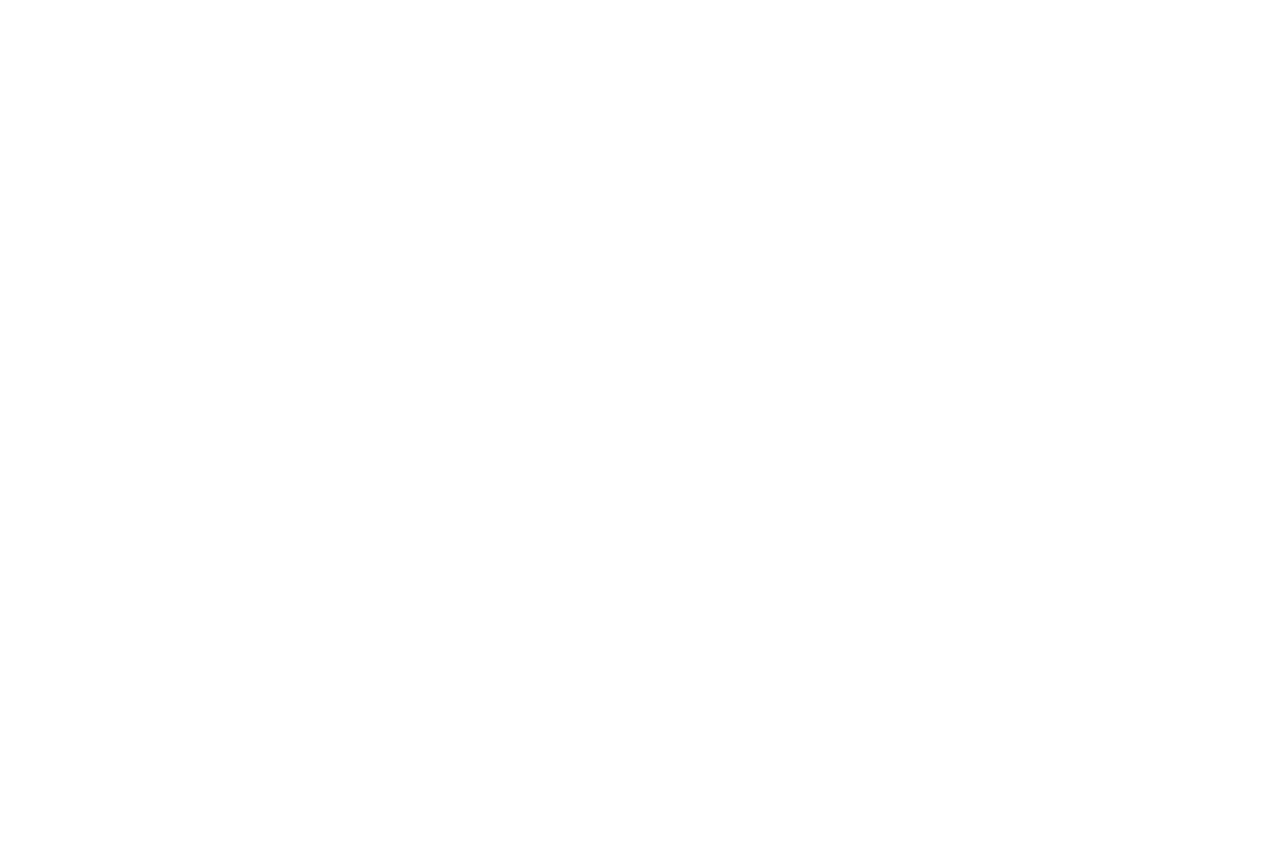
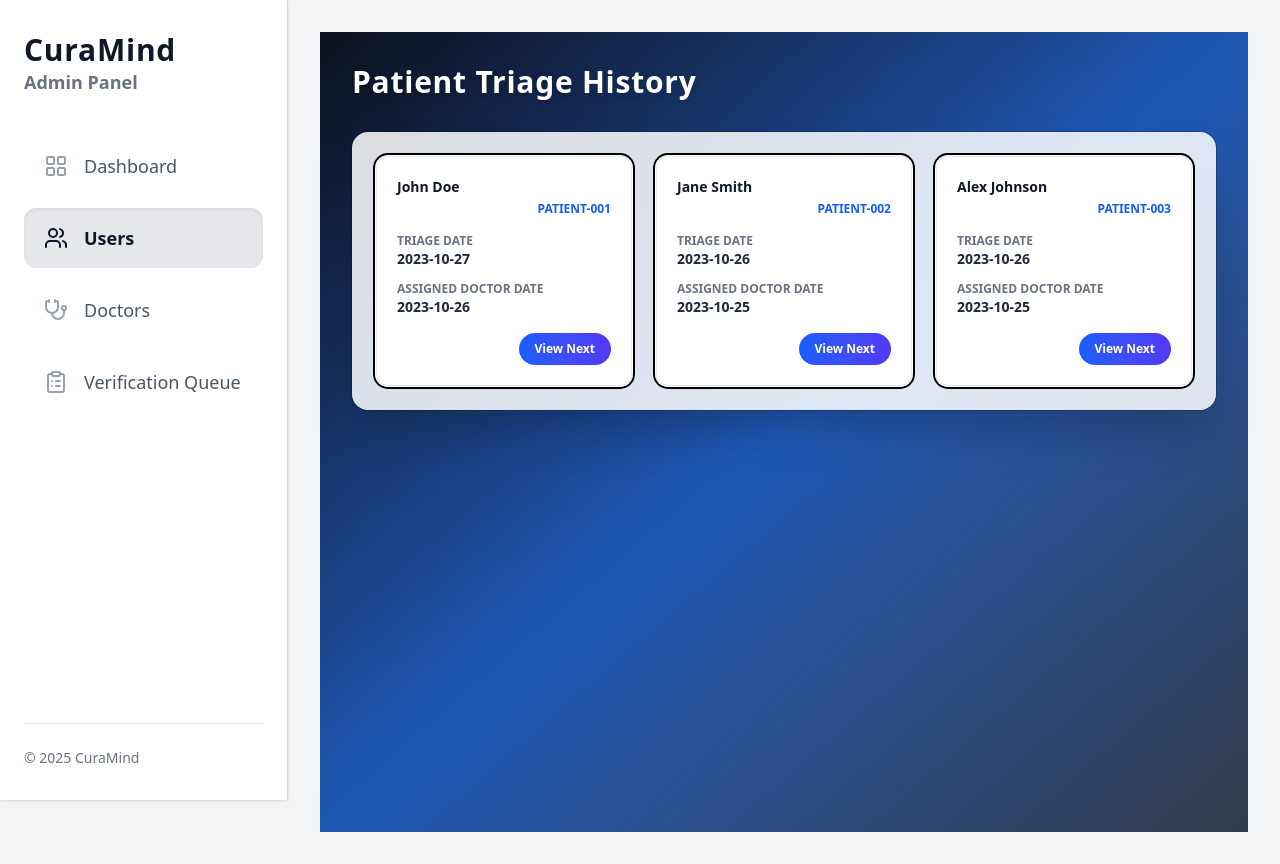
Before and after one commit to Shasank12345/CURA_MIND, a React (Vite) app in the folder Frontend/: page /adminpannel/user1 in a window 1280 px wide. Before the commit this address had no page. Before the commit the page ends 800 px from the top, so only its background shows below. Built offline with nearby package versions, Linux system fonts and the light colour scheme; the HTML template or start-up script is replaced by a standard one.

Commit message:
user details page

```diff
--- a/Frontend/src/App.jsx
+++ b/Frontend/src/App.jsx
@@ -11,8 +11,9 @@ import OTP from "./Components/OTP";
 import NewPassword from "./Components/Newpassword";
 import Sidebar from './Components/Admin/Sidebar'
 import Dashboard from "./Components/Admin/Dashboard";
-import DoctorDetail from "./Components/Admin/DoctorDetail";
-import Rejectoption from './Components/Admin/Rejectoption';
+//import DoctorDetail from "./Components/Admin/DoctorDetail";
+//import Rejectoption from './Components/Admin/Rejectoption';
+import User1 from './Components/Admin/User1'
 
 // Toast notifications
 import { ToastContainer } from "react-toastify";
@@ -36,8 +37,9 @@ function App() {
 
     <Route index element={<Dashboard />} />
     <Route path="dashboard" element={<Dashboard />} />
-      <Route path="rejectoption" element={<Rejectoption />} />
-        <Route path="doctordetail" element={<DoctorDetail/>} />
+      {/* <Route path="rejectoption" element={<Rejectoption />} />
+        <Route path="doctordetail" element={<DoctorDetail/>} /> */}
+        <Route path="user1" element={<User1/>} />
    </Route>
 </Routes>
 
--- a/Frontend/src/Components/Admin/DoctorDetail.jsx
+++ /dev/null
@@ -1,79 +0,0 @@
-export default function App() {
-  const doctors = [
-    {
-      id: 1,
-      name: "Dr. Anil Sharma",
-      specialization: "Cardiologist",
-      licenseNo: "LIC-45821",
-      phone: "+977-9812345678",
-    },
-    {
-      id: 2,
-      name: "Dr. Sita Koirala",
-      specialization: "Neurologist",
-      licenseNo: "LIC-78412",
-      phone: "+977-9801122334",
-    },
-    {//uifdjncsmxz
-      id: 3,
-      name: "Dr. Rajesh Thapa",
-      specialization: "Orthopedic",
-      licenseNo: "LIC-36987",
-      phone: "+977-9845678910",
-    },
-  ];
-
-  return (
-    <div className="min-h-screen relative bg-gradient-to-br from-purple-900 via-pink-700 to-purple-700">
-      <div className="absolute inset-0 bg-black/30"></div>
-
-      <div className="relative z-10 p-10">
-        <h1 className="text-3xl font-extrabold text-white tracking-wide drop-shadow-lg mb-8">
-          Doctors Associated With Us
-        </h1>
-
-        <div className="bg-white/90 backdrop-blur-xl rounded-3xl shadow-2xl ring ring-black overflow-hidden border-2 border-black">
-          <table className="w-full text-sm text-left border-collapse">
-
-            <thead className="bg-gradient-to-r from-pink-200 to-purple-200 text-purple-900">
-              <tr>
-                <th className="px-6 py-4 font-bold uppercase tracking-wide border-b border-black">S.N.</th>
-                <th className="px-6 py-4 font-bold uppercase tracking-wide border-b border-black">
-                  Doctor Name
-                </th>
-                <th className="px-6 py-4 font-bold uppercase tracking-wide border-b border-black">
-                  Specialization
-                </th>
-                <th className="px-6 py-4 font-bold uppercase tracking-wide border-b border-black">
-                  License No
-                </th>
-                <th className="px-6 py-4 font-bold uppercase tracking-wide border-b border-black">
-                  Phone Number
-                </th>
-              </tr>
-            </thead>
-
-
-            <tbody>
-              {doctors.map((doc, index) => (
-                <tr
-                  key={doc.id}
-                  className={`transition-all hover:bg-purple-100 cursor-pointer ${
-                    index % 2 === 0 ? "bg-white/90" : "bg-gray-50/70"
-                  }`}
-                >
-                  <td className="px-6 py-4 font-bold text-gray-700 border-b border-black">{index + 1}</td>
-                  <td className="px-6 py-4 font-bold text-gray-900 border-b border-black">{doc.name}</td>
-                  <td className="px-6 py-4 font-semibold text-gray-700 border-b border-black">{doc.specialization}</td>
-                  <td className="px-6 py-4 font-semibold text-gray-700 border-b border-black">{doc.licenseNo}</td>
-                  <td className="px-6 py-4 font-semibold text-gray-700 border-b border-black">{doc.phone}</td>
-                </tr>
-              ))}
-            </tbody>
-
-          </table>
-        </div>
-      </div>
-    </div>
-  );
-}
--- a/Frontend/src/Components/Admin/Rejectoption.jsx
+++ /dev/null
@@ -1,56 +0,0 @@
-import { useState } from "react";
-
-export default function RejectOption() {
-  const [reason, setReason] = useState("");
-  const [note, setNote] = useState("");
-
-  return (
-    <div className="flex flex-col gap-5 w-full max-w-sm mx-auto p-6 bg-white rounded-2xl shadow-xl border border-red-100">
-      <h3 className="text-lg font-semibold text-gray-800 text-center">
-        Rejection Details
-      </h3>
-
-
-      <div className="flex flex-col gap-1">
-        <label className="text-xs font-medium text-gray-600">
-          Rejection Reason
-        </label>
-        <select
-          value={reason}
-          onChange={(e) => setReason(e.target.value)}
-          className="border border-gray-300 rounded-lg px-3 py-2 w-full text-sm bg-gray-50 focus:ring-2 focus:ring-red-400 focus:border-red-400 focus:outline-none transition"
-        >
-          <option value="">Select a reason</option>
-          <option value="blurry">Uploaded file is blurry</option>
-          <option value="mismatch">License mismatch</option>
-          <option value="incomplete">Incomplete details</option>
-        </select>
-      </div>
-
-      <div className="flex flex-col gap-1">
-        <label className="text-xs font-medium text-gray-600">
-          Additional Explanation
-        </label>
-        <textarea
-          value={note}
-          onChange={(e) => setNote(e.target.value)}
-          placeholder="Add additional details (optional)"
-          rows={4}
-          className="border-2 border-red-200 rounded-xl px-3 py-2 w-full text-sm bg-red-50 placeholder-red-300 resize-none
-                     focus:ring-2 focus:ring-red-400 focus:border-red-500 focus:bg-white
-                     transition shadow-inner"
-        />
-      </div>
-      <button
-        className="bg-gradient-to-r from-red-500 to-red-600 text-white text-sm font-semibold w-full py-2.5 rounded-xl
-                   shadow-md hover:from-red-600 hover:to-red-700 hover:shadow-lg
-                   focus:ring-2 focus:ring-red-400 focus:outline-none transition"
-        onClick={() => {
-          console.log({ reason, note });
-        }}
-      >
-        Reject Request
-      </button>
-    </div>
-  );
-}
--- /dev/null
+++ b/Frontend/src/Components/Admin/User1.jsx
@@ -0,0 +1,92 @@
+import { useNavigate } from "react-router-dom";
+
+export default function App() {
+  const navigate = useNavigate();
+
+  const triageHistory = [
+    {
+      patientId: "PATIENT-001",
+      patientName: "John Doe",
+      triageDoctorDate: "2023-10-27",
+      assignedDoctorDate: "2023-10-26",
+      action: "View Next",
+    },
+    {
+      patientId: "PATIENT-002",
+      patientName: "Jane Smith",
+      triageDoctorDate: "2023-10-26",
+      assignedDoctorDate: "2023-10-25",
+      action: "View Next",
+    },
+    {
+      patientId: "PATIENT-003",
+      patientName: "Alex Johnson",
+      triageDoctorDate: "2023-10-26",
+      assignedDoctorDate: "2023-10-25",
+      action: "View Next",
+    },
+  ];
+
+  return (
+    <div className="min-h-screen relative bg-gradient-to-br from-slate-900 via-blue-500 to-slate-600">
+      <div className="absolute inset-0 bg-black/30" />
+      <div className="relative z-10 p-8">
+        <h1 className="text-3xl font-bold text-white tracking-wide drop-shadow-md mb-8">
+          Patient Triage History
+        </h1>
+
+        <div className="bg-white/85 backdrop-blur-xl rounded-2xl shadow-2xl ring-1 ring-black/20 p-6">
+          <div className="grid grid-cols-1 sm:grid-cols-2 lg:grid-cols-3 gap-6">
+            {triageHistory.map((item) => (
+              <div
+                key={item.patientId}
+                className="bg-white rounded-xl border border-gray-200 shadow-sm hover:shadow-lg transition p-5 ring-2 ring-black ring-offset-1 ring-offset-white hover:ring-blue-500"
+              >
+                <div className="mb-4">
+                  <p className="text-sm font-bold text-gray-900">
+                    {item.patientName}
+                  </p>
+                  <div className="flex justify-between items-center mt-1">
+                    <span></span>
+                    <span className="text-xs font-semibold text-blue-600">
+                      {item.patientId}
+                    </span>
+                  </div>
+                </div>
+
+                <div className="space-y-3 mb-4">
+                  <div>
+                    <p className="text-xs font-semibold text-gray-500 uppercase">
+                      Triage Date
+                    </p>
+                    <p className="text-sm font-bold text-gray-800">
+                      {item.triageDoctorDate}
+                    </p>
+                  </div>
+                  <div>
+                    <p className="text-xs font-semibold text-gray-500 uppercase">
+                      Assigned Doctor Date
+                    </p>
+                    <p className="text-sm font-bold text-gray-800">
+                      {item.assignedDoctorDate}
+                    </p>
+                  </div>
+                </div>
+
+                <div className="text-right">
+                  <button
+                    onClick={() => navigate("/adminpannel/patient2")}
+                    className="bg-gradient-to-r from-blue-600 to-indigo-600 hover:from-black hover:to-black text-white font-semibold text-xs px-4 py-2 rounded-full transition"
+                  >
+                    {item.action}
+                  </button>
+                </div>
+              </div>
+            ))}
+          </div>
+        </div>
+
+      </div>
+    </div>
+  );
+}
```
